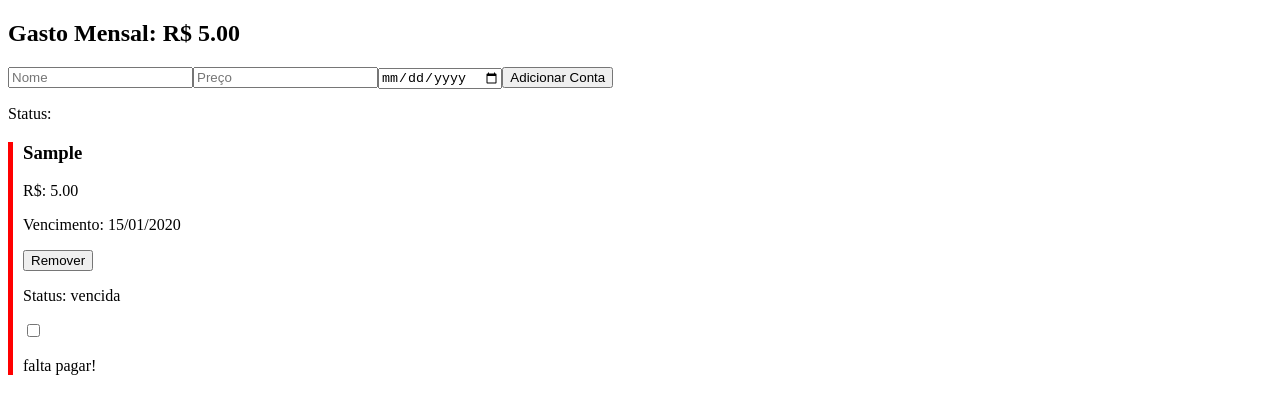
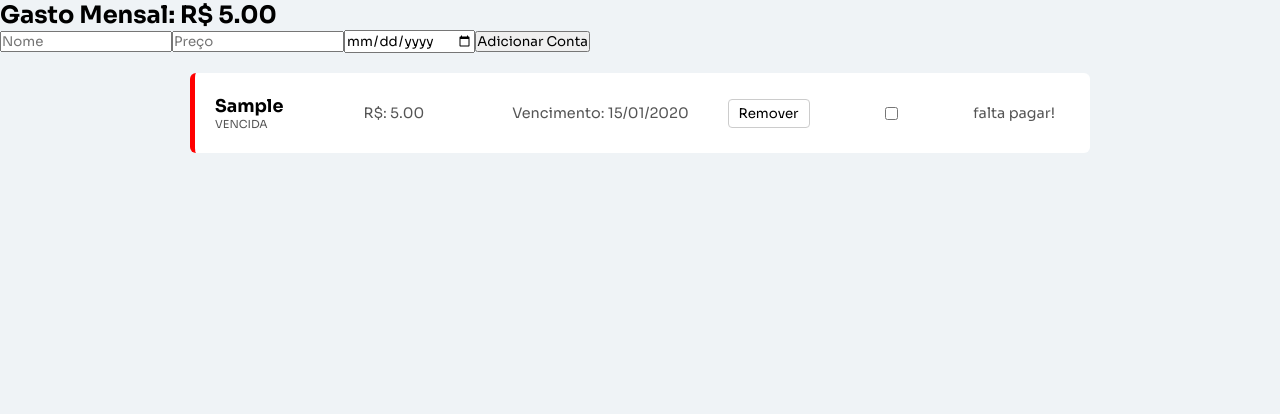
Before and after one commit to FelipeFreires-Costa/SubTracker, a React (Vite) app: page / in a window 1280 px wide. Both pictures are taken after typing "Sample", "5", "2020-01-15" into the empty fields and a click on the button "Adicionar Conta". Shown: the top 414 px of the page. Built offline with nearby package versions, Linux system fonts and the light colour scheme.

Commit message:
estilizaçao dos cards

```diff
--- a/src/App.css
+++ b/src/App.css
@@ -0,0 +1,5 @@
+@import url('https://fonts.googleapis.com/css2?family=Sora:wght@100..800&display=swap');
+
+*{
+  font-family: "Sora", sans-serif;
+}
--- a/src/App.jsx
+++ b/src/App.jsx
@@ -1,6 +1,7 @@
 import CardsContas from "./Components/CardsContas/CardsContas"
 import Header from "./Components/Header/Header"
 import { useEffect, useState } from "react"
+import './app.css'
 
 function App() {
 
@@ -110,11 +111,12 @@ function App() {
         <input type="Date" min="1" max="31" value={dataInput} onChange={(e) => setDataInput(e.target.value)}/>
         <button onClick={adicionarConta}>Adicionar Conta</button>
     </div>
-
-    {
-      contas.map((item) => (
-        <CardsContas key={item.id} pago={item.pago} foiPago={() => alternarStatus(item.id)} nome={item.nome} preco={item.preco} data={formatarData(item.data)} aoRemover={() => removerConta(item.id)} situacao={verificarSituacao(item.data) }/>
-      ))}
+    <div className="container">
+        {
+          contas.map((item) => (
+            <CardsContas key={item.id} pago={item.pago} foiPago={() => alternarStatus(item.id)} nome={item.nome} preco={item.preco} data={formatarData(item.data)} aoRemover={() => removerConta(item.id)} situacao={verificarSituacao(item.data) }/>
+          ))}
+    </div>
     {
       contas.length === 0 && <p>Nenhuma conta adicionada</p>
     }
--- a/src/Components/CardsContas/CardsContas.css
+++ b/src/Components/CardsContas/CardsContas.css
@@ -1,31 +1,34 @@
-.vencida {
+.card.vencida {
   border-left: solid 5px red;
-  padding-left: 10px;
-  background-color: rgba(255, 0, 0, 0.271);
+  border-radius: 6px;
 }
 
-.perto {
+.card.perto {
   border-left: solid 5px rgb(255, 183, 0);
-  padding-left: 10px;
-  background-color: rgb(255, 183, 0, 0.271);
+  border-radius: 6px;
 }
 
-.hoje {
+.card.hoje {
   border-left: solid 5px rgb(0, 119, 255);
-  padding-left: 10px;
-  background-color: rgb(0, 119, 255, 0.271);
+  border-radius: 6px;
 }
 
-.tranquilo {
+.card.tranquilo {
   border-left: solid 5px rgb(16, 174, 85);
-  padding-left: 10px;
-  background-color: rgb(16, 174, 85, 0.271);
+  border-radius: 6px;
 }
 
 .card {
-  background-color: white;
-  opacity: 1;
-  transition: all 0.3s;
+    background-color: white;
+    opacity: 1;
+    transition: all 0.3s;
+    display: flex;
+    width: 900px;
+    height: 80px;
+    flex-direction: column;
+    align-items: flex-start;
+    justify-content: center;
+    padding: 20px;
 }
 
 .card.pago {
@@ -35,3 +38,53 @@
   opacity: 0.6;
   text-decoration: line-through;
 }
+
+.container {
+  display: flex;
+  flex-direction: column; /* Uma lista, um embaixo do outro */
+  gap: 15px; /* Espaço entre os cards */
+  padding: 20px;
+  align-items: center; /* Centraliza os cards no meio da tela */
+}
+
+.infos{
+  width: 100%;
+  display: grid;
+  grid-template-columns: 1fr 1fr 1.5fr auto 1fr auto auto;
+  align-items: center;
+  gap: 15px;
+}
+
+.infos h3 {
+  font-size: 1.1rem;
+  margin: 0;
+  white-space: nowrap; /* Não deixa quebrar linha */
+  overflow: hidden;
+  text-overflow: ellipsis; /* Coloca "..." se o nome for gigante */
+}
+
+.infos p {
+  margin: 0;
+  font-size: 0.9rem;
+  color: #555;
+}
+
+.infos button {
+  padding: 5px 10px;
+  cursor: pointer;
+  border: 1px solid #ccc;
+  border-radius: 4px;
+  background: white;
+}
+
+.detalhes p{
+  font-size: 11px;
+}
+
+.detalhes.perto p{
+  color: rgb(255, 183, 0);
+}
+
+.detalhes.tranquilo p{
+  color: rgb(16, 174, 85);
+}
--- a/src/Components/CardsContas/CardsContas.jsx
+++ b/src/Components/CardsContas/CardsContas.jsx
@@ -3,23 +3,19 @@ import './CardsContas.css'
 
 const CardsContas = ({nome, preco, data, aoRemover, situacao, foiPago, pago}) => {
   return (
-    <div>
-
-      <div>
-        <p>Status: </p>
-      </div>
-
       <div className={`card ${pago ? "pago" : situacao}`}>
+        <div className='infos'>
+          <div className={`detalhes ${situacao}`}>
           <h3>{nome}</h3>
+          <p>{situacao.toUpperCase()}</p>
+          </div>
           <p>R$: {preco.toFixed(2)}</p>
           <p>Vencimento: {data}</p>
           <button onClick={aoRemover}>Remover</button>
-          <p>Status: {situacao}</p>
           <input type="checkbox" onChange={foiPago} checked={pago}/>
           <p>{pago == false ? 'falta pagar!' : "pago!"}</p>
+        </div>
       </div>
-
-    </div>
   )
 }
 
--- a/src/index.css
+++ b/src/index.css
@@ -0,0 +1,12 @@
+@import url('https://fonts.googleapis.com/css2?family=Sora:wght@100..800&display=swap');
+
+*{
+  font-family: "Sora", sans-serif;
+  box-sizing: border-box;
+  padding: 0;
+  margin: 0;
+}
+
+body{
+  background-color: #eff3f6;
+}
```
